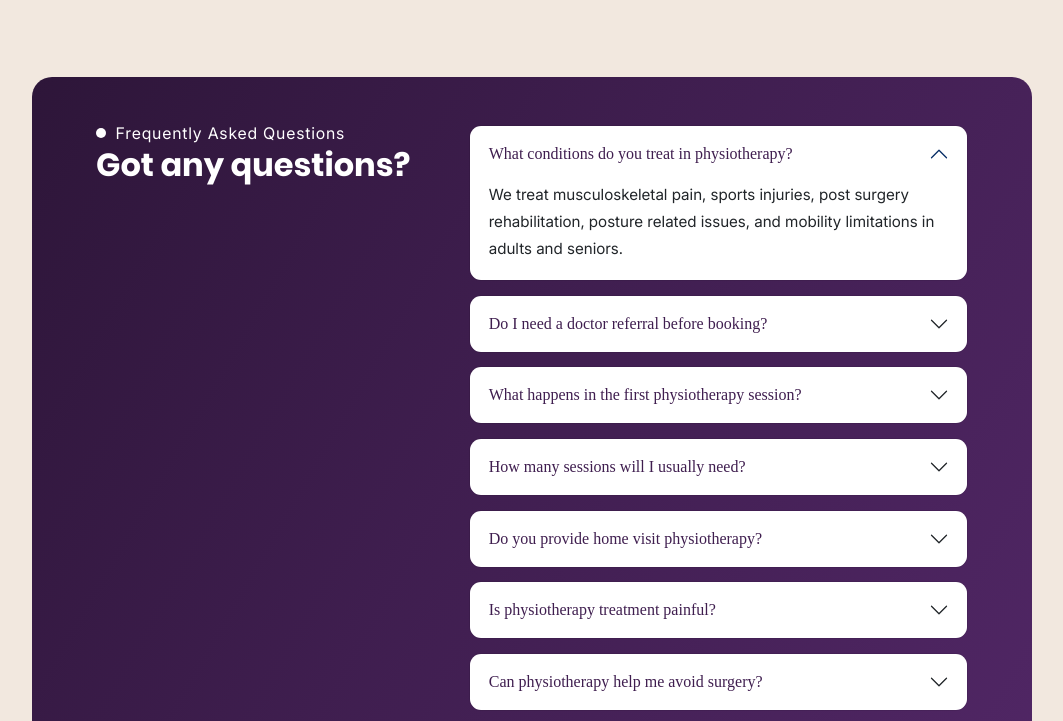
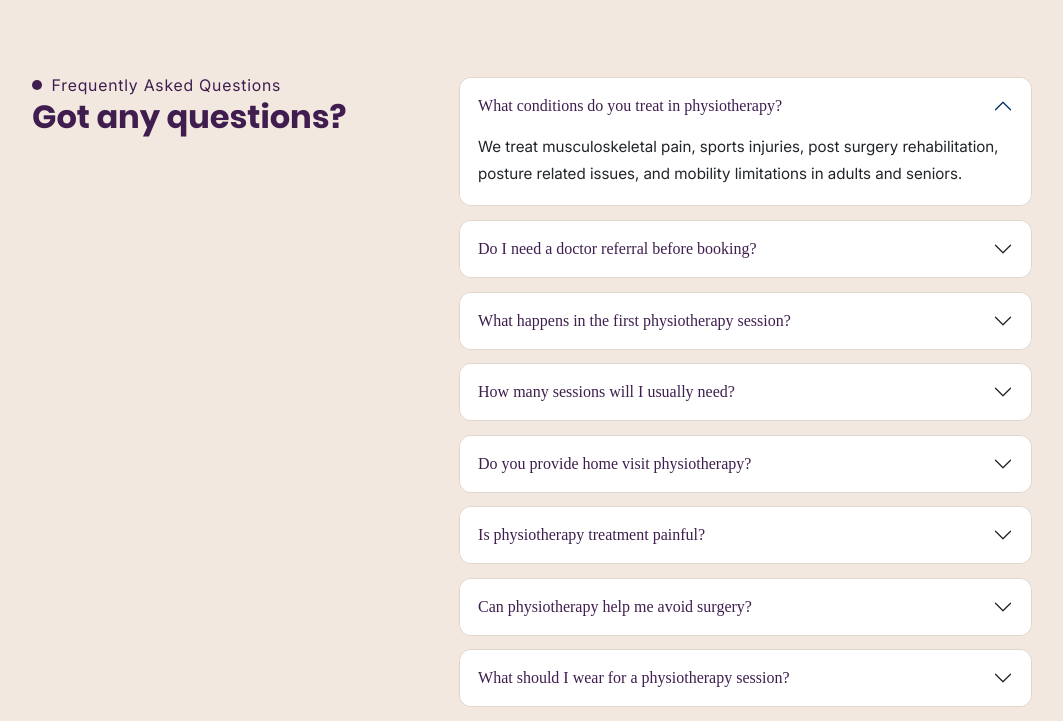
Before and after one commit to rishi120/Amethyst, a website with bundled scripts: page src/index.html in a window 1280 px wide. Shown: the part 3257-3978 px from the top of the page, without its empty margins (108-1171 px from the left). Built offline with nearby package versions, Linux system fonts and the light colour scheme; a script that the page names is missing; a web font is replaced by a local one.

Commit message:
UI changes

```diff
--- a/src/assets/css/main.scss
+++ b/src/assets/css/main.scss
@@ -578,12 +578,12 @@ body {
             .faq-wrapper {
                 max-width: 1000px;
                 margin: auto;
-                background: linear-gradient(120deg,
-                        darken(map-get(variables.$colors, primary), 6%),
-                        map-get(variables.$colors, primary) 45%,
-                        lighten(map-get(variables.$colors, primary), 6%));
+                // background: linear-gradient(120deg,
+                //         darken(map-get(variables.$colors, primary), 6%),
+                //         map-get(variables.$colors, primary) 45%,
+                //         lighten(map-get(variables.$colors, primary), 6%));
                 border-radius: 20px;
-                padding: 3rem 4rem 3rem 4rem;
+                padding: 0 0 3rem 0;
 
                 .text-style-tagline {
                     display: flex;
@@ -593,14 +593,14 @@ body {
                         width: 10px;
                         height: 10px;
                         border-radius: 50%;
-                        background-color: map-get(variables.$colors, white);
+                        background-color: map-get(variables.$colors, primary);
                         margin-right: 0.6rem;
                     }
 
                     p {
                         font-family: variables.$ir;
                         font-size: 1rem;
-                        color: map-get(variables.$colors, white);
+                        color: map-get(variables.$colors, primary);
                         letter-spacing: 0.05rem;
                         margin-bottom: 0;
                     }
@@ -609,7 +609,7 @@ body {
                 h2 {
                     font-family: variables.$pb;
                     font-size: 2rem;
-                    color: map-get(variables.$colors, white);
+                    color: map-get(variables.$colors, primary);
                     margin-bottom: 1rem;
                     padding-top: 0.5rem;
                 }
```
Also changed, not shown: src/assets/css/main.css, 1 other file.
